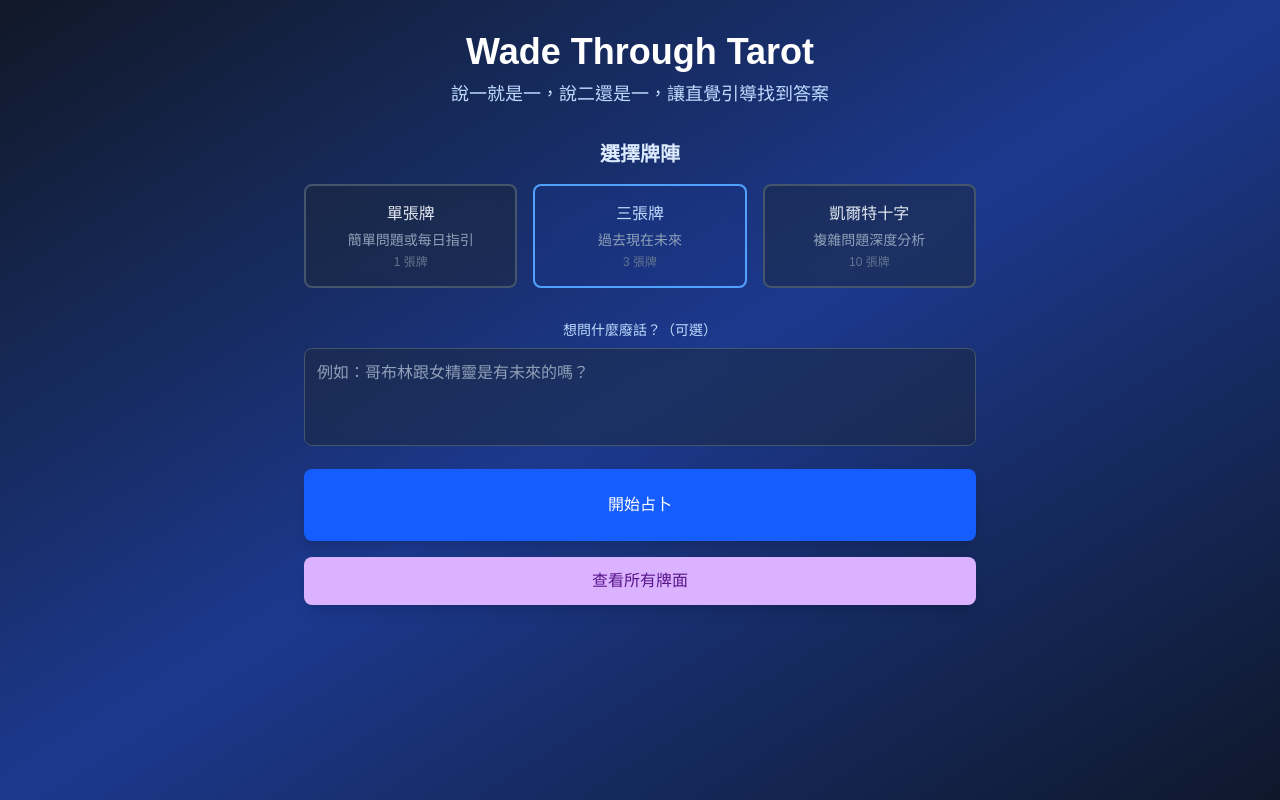
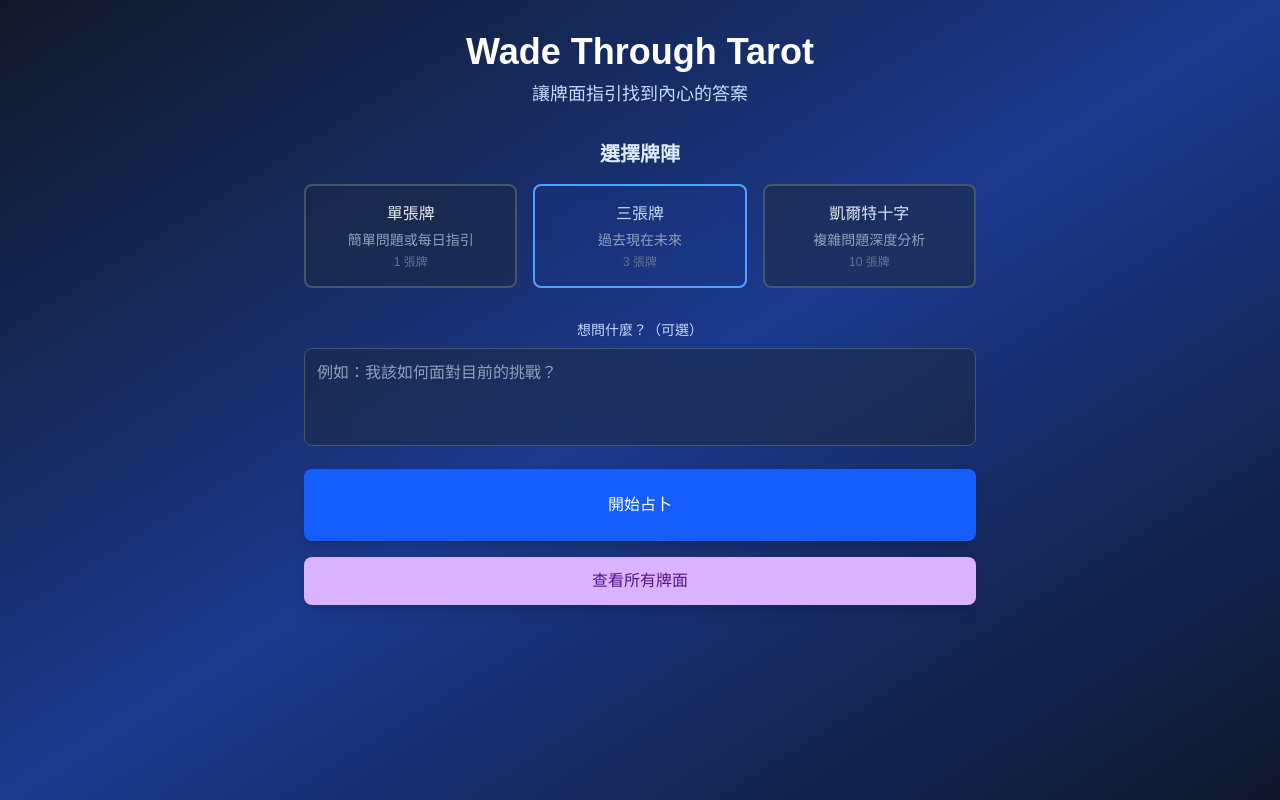
Before and after one commit to wade0615/wade-through-tarot, a Next.js app in the folder client/: page / in a window 1280 px wide. Built offline with nearby package versions, Linux system fonts and the light colour scheme.

Commit message:
Docs: 更新內文

```diff
--- a/client/src/components/ReadingResult.tsx
+++ b/client/src/components/ReadingResult.tsx
@@ -118,9 +118,11 @@
       {/* 牌陣佈局 */}
       <SpreadLayout />
 
-      {/* 整體總結 */}
+      {/* 複製內文給 GPT 解牌 */}
       <div className="bg-gradient-to-r from-gray-800/80 to-blue-900/80 rounded-lg p-6 border border-blue-800/30">
-        <h3 className="text-lg font-semibold text-blue-100 mb-3">整體建議</h3>
+        <h3 className="text-lg font-semibold text-blue-100 mb-3">
+          請 GPT 解牌
+        </h3>
         <p className="text-blue-200 leading-relaxed">
           {generateOverallAdvice(selectedCards, spreadType, currentQuestion)}
         </p>
--- a/client/src/components/SetupView.tsx
+++ b/client/src/components/SetupView.tsx
@@ -32,9 +32,7 @@
         <h1 className="text-4xl font-bold text-white mb-2">
           Wade Through Tarot
         </h1>
-        <p className="text-lg text-blue-200">
-          說一就是一，說二還是一，讓直覺引導找到答案
-        </p>
+        <p className="text-lg text-blue-200">讓牌面指引找到內心的答案</p>
       </div>
 
       {/* 牌陣選擇 */}
@@ -86,12 +84,12 @@
       <form onSubmit={handleQuestionSubmit} className="space-y-4">
         <div>
           <label className="block text-sm font-medium text-blue-200 mb-2">
-            想問什麼廢話？（可選）
+            想問什麼？（可選）
           </label>
           <textarea
             value={currentQuestion}
             onChange={(e) => setQuestion(e.target.value)}
-            placeholder="例如：哥布林跟女精靈是有未來的嗎？"
+            placeholder="例如：我該如何面對目前的挑戰？"
             className="w-full p-3 bg-slate-800/50 border border-slate-600 rounded-lg focus:ring-2 focus:ring-blue-500 focus:border-transparent resize-none text-white placeholder-slate-400 backdrop-blur-sm"
             rows={3}
           />
```
